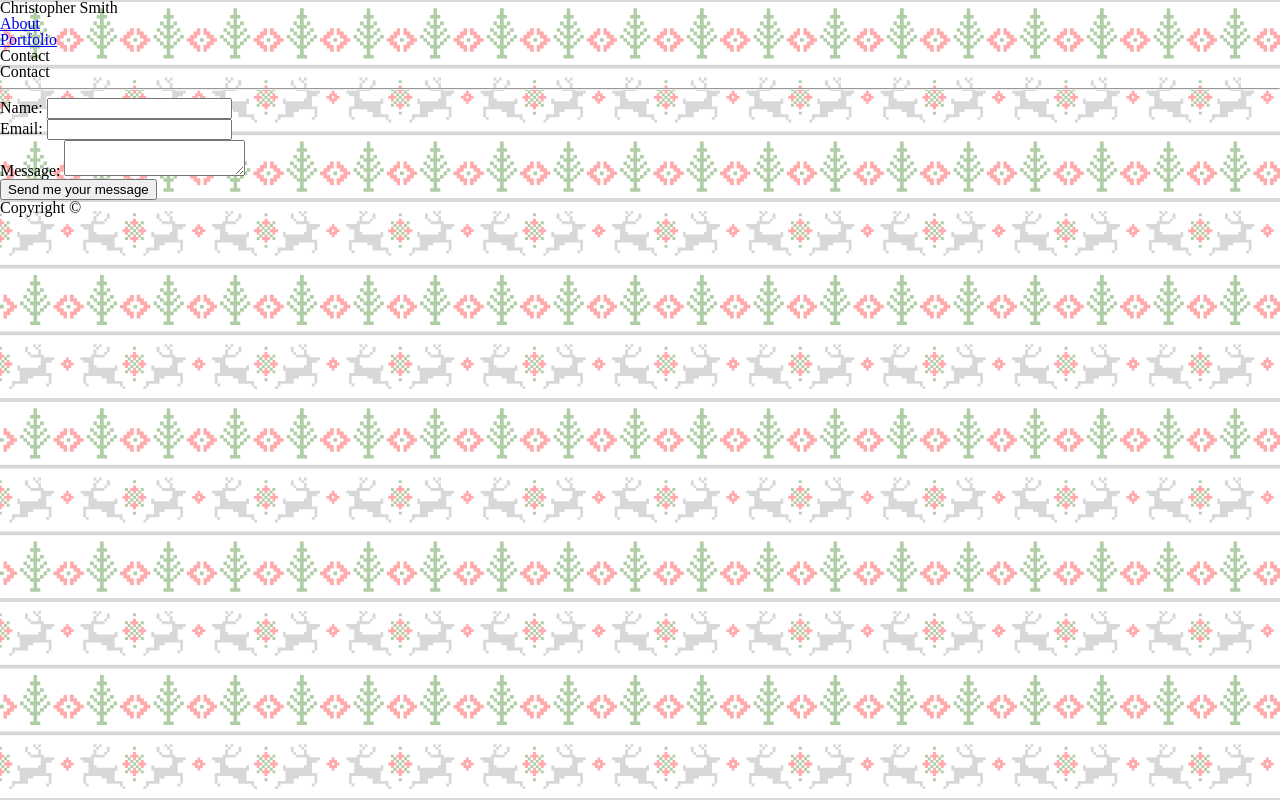
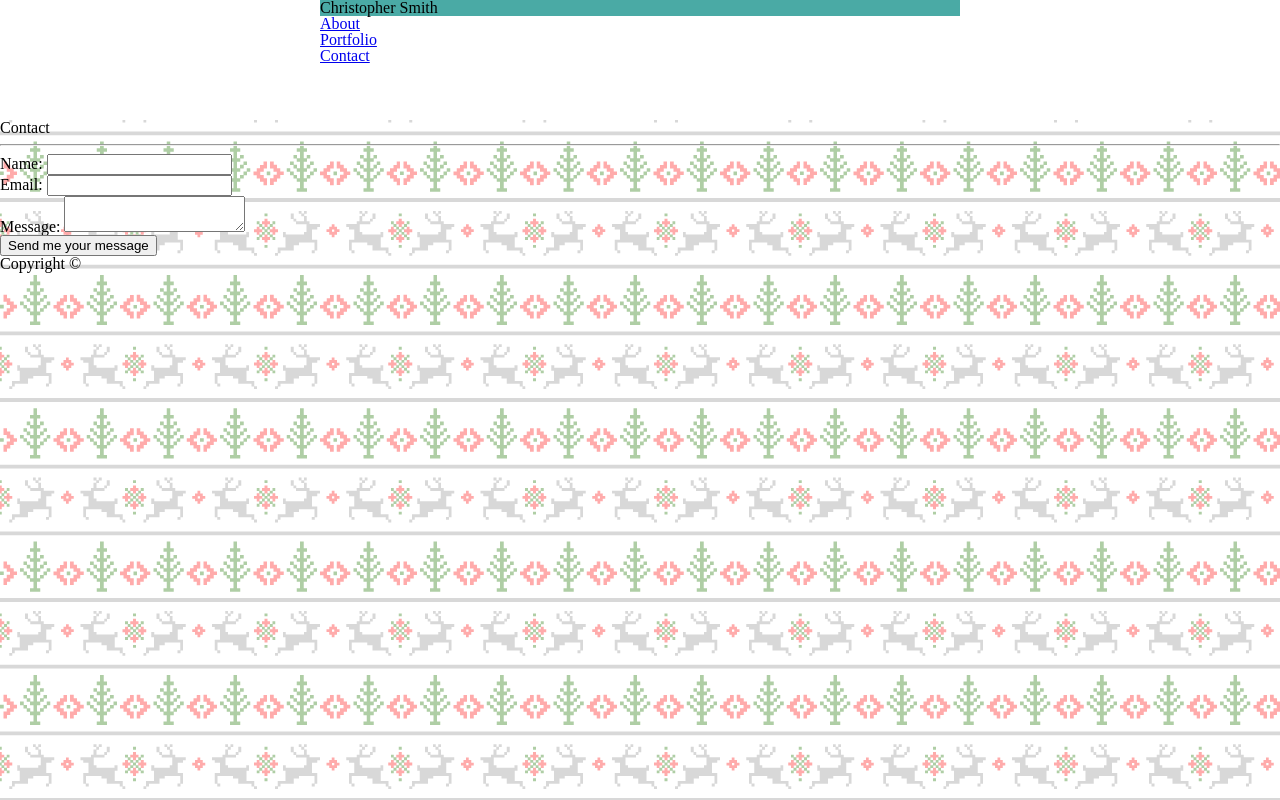
Before and after one commit to crusable13/Basic-Portfolio, a plain HTML site: page contact.html in a window 1280 px wide. Drawn offline with Linux system fonts and the light colour scheme.

Commit message:
Header width fixed

```diff
--- a/assets/css/style.css
+++ b/assets/css/style.css
@@ -1,3 +1,16 @@
 body {
     background-image: url("../images/Background.png");
 }
+
+header {
+    background-color: white;
+    height: 15vh;
+}
+
+header h1 {
+    background-color: #4aaaa5;
+}
+
+header div {
+    margin: 0 25%;
+}
--- a/contact.html
+++ b/contact.html
@@ -10,14 +10,17 @@
 </head>
 <body>
         <header>
+                <div>
                     <h1>
                         Christopher Smith
                     </h1>
+
                     <ul>
                         <li><a href="./index.html"> About</a></li>
-            <li> <a href="./portfolio.html">Portfolio</a></li>
-            <li>Contact </li>
+                        <li> <a href="./Portfolio.html"> Portfolio</li>
+                        <li> <a href="./Contact.html"> Contact</a> </li>
                     </ul>
+                </div>
             </header>
 
     <section class="main-box">
```
Also changed, not shown: index.html (+3 -2 lines), portfolio.html (+5 -3 lines). Lines whose indentation alone changed are shown as unchanged.
